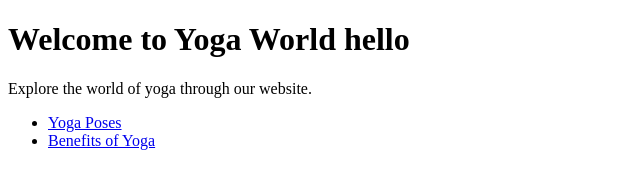
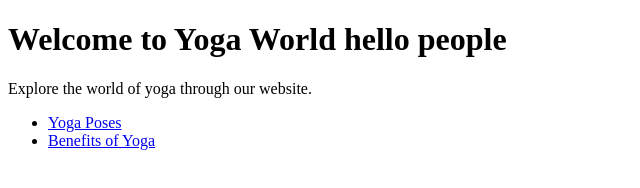
Before and after one commit to trpnayak/MyWebServer, a plain HTML site: page index.html in a window 1280 px wide. Shown: the whole page, without its empty margins (0-640 px from the left). Drawn offline with Linux system fonts and the light colour scheme.

Commit message:
Update index.html

```diff
--- a/index.html
+++ b/index.html
@@ -6,7 +6,7 @@
     <title>Yoga Website</title>
 </head>
 <body>
-    <h1>Welcome to Yoga World hello</h1>
+    <h1>Welcome to Yoga World hello people</h1>
     <p>Explore the world of yoga through our website.</p>
     <nav>
         <ul>
```
